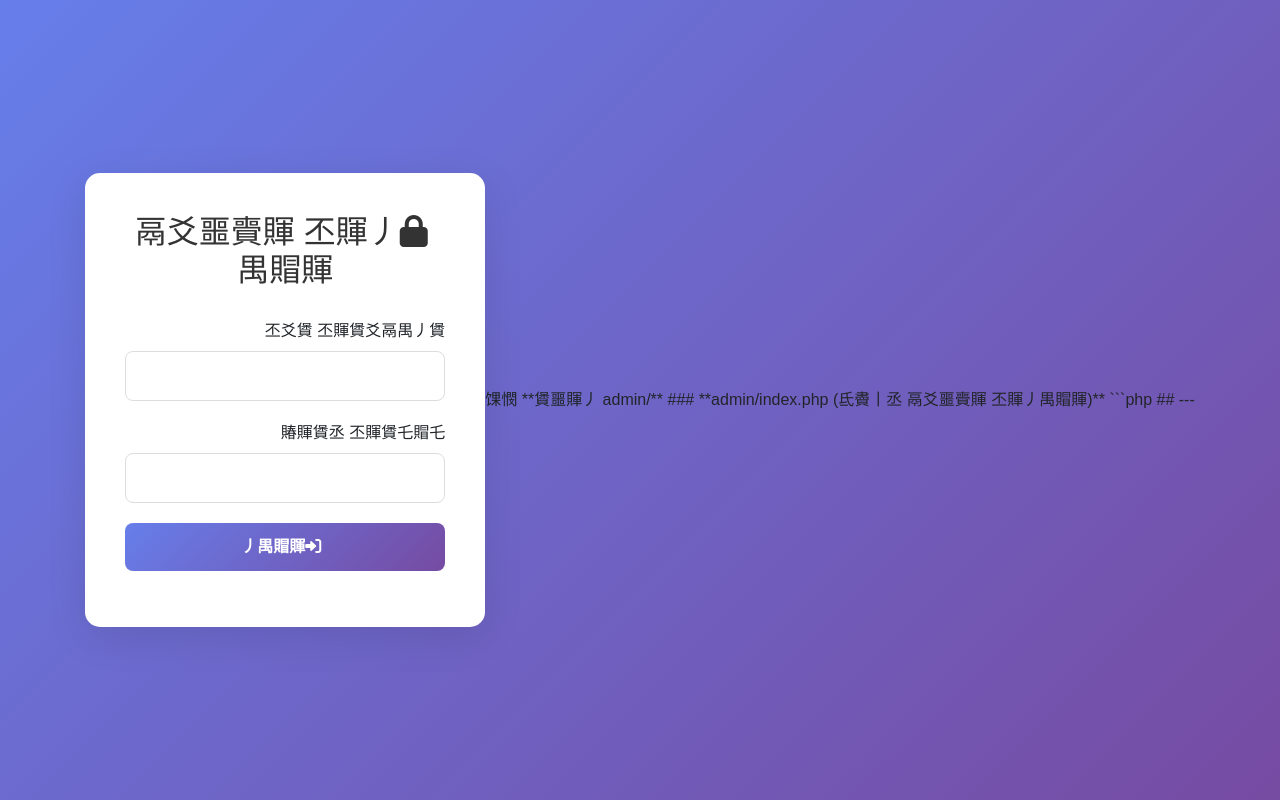
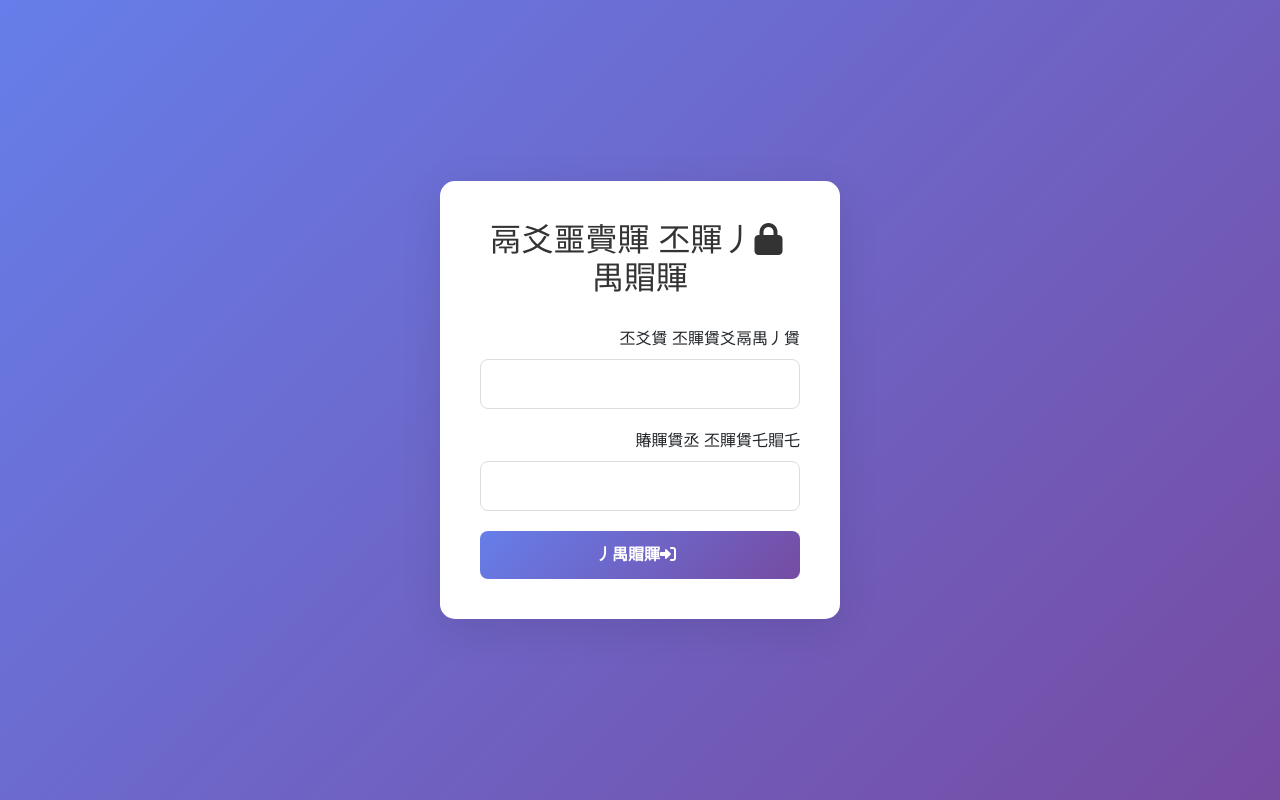
Before and after one commit to hxhjfgig8686/apiserver, a PHP site: page /admin/index.php in a window 1280 px wide. Run offline with PHP 8.4, Linux system fonts and the light colour scheme.

Commit message:
Update index.php

````diff
--- a/admin/index.php
+++ b/admin/index.php
@@ -1,10 +1,3 @@
-
----
-
-## 馃憫 **賲噩賱丿 admin/**
-
-### **admin/index.php (氐賮丨丞 鬲爻噩賷賱 丕賱丿禺賵賱)**
-```php
 <?php
 // admin/index.php
 session_start();
````
